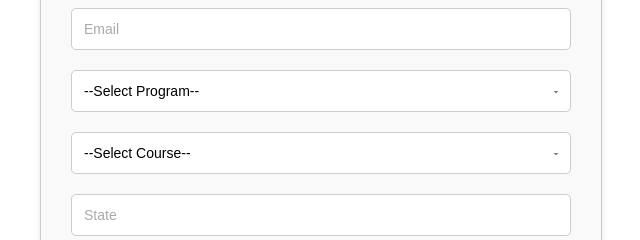
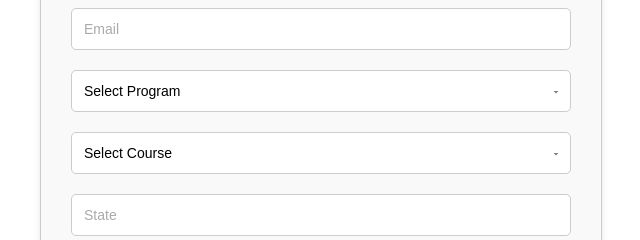
Before and after one commit to vibhavchipsy/mitk-custom-form, a plain HTML site: page index.html in a window 1280 px wide. Shown: the part 216-456 px from the top of the page, 319-959 px from the left. Drawn offline with Linux system fonts and the light colour scheme.

Commit message:
dropdown removing that dash

```diff
--- a/index.html
+++ b/index.html
@@ -16,12 +16,12 @@
         <input type="tel" id="phone" name="phone" required placeholder="Phone">
         <input type="email" id="email" name="email" required placeholder="Email">
         <select id="program" name="program" required placeholder="Name">
-            <option value="">--Select Program--</option>
+            <option value="">Select Program</option>
             <option value="UG">UG</option>
             <option value="PG">PG</option>
         </select>
         <select id="course" name="course" required>
-            <option value="">--Select Course--</option>
+            <option value="">Select Course</option>
         </select>
         <input type="text" id="state" name="state" required placeholder="State">
         <input type="text" id="city" name="city" required placeholder="City">
```
